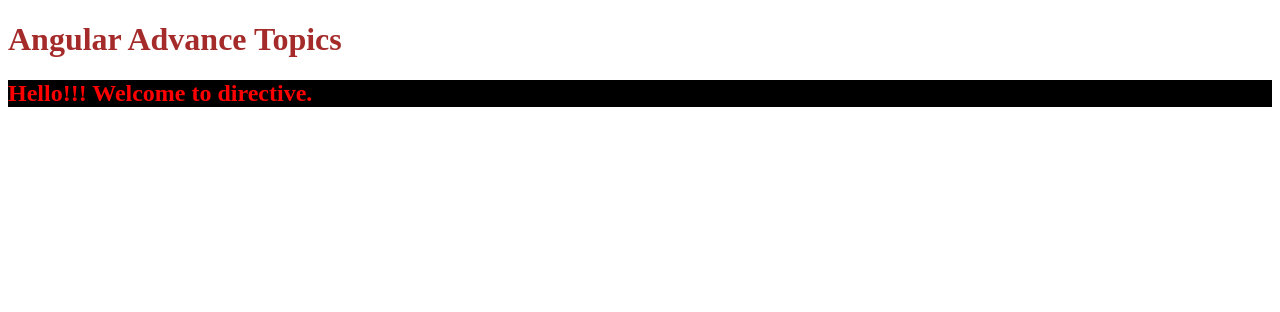
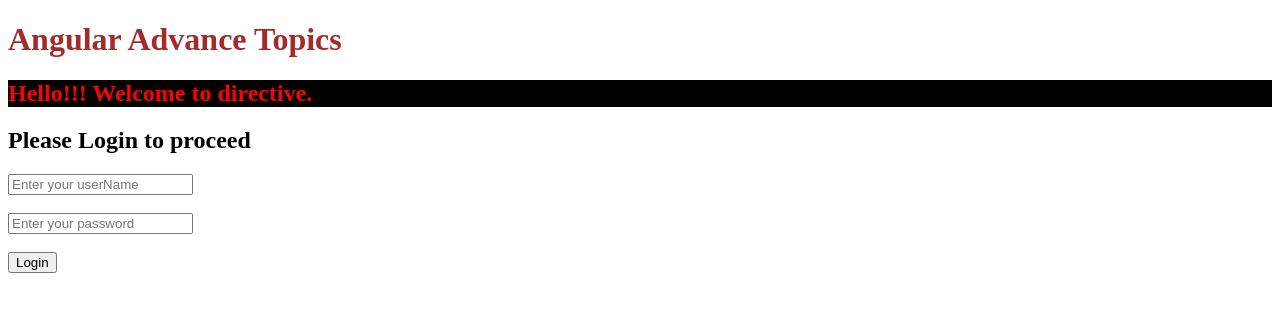
Before and after one commit to Sufiyan33/Learning-Angular, an Angular app in the folder Angular-Advance/advance/: page / in a window 1280 px wide. Shown: the top 312 px of the page. Built offline with nearby package versions, Linux system fonts and the light colour scheme.

Commit message:
Added template-driven forms

```diff
--- a/Angular-Advance/advance/src/app/app.component.html
+++ b/Angular-Advance/advance/src/app/app.component.html
@@ -1,3 +1,14 @@
 <h1 style="color: brown;">Angular Advance Topics</h1>
 
 <h2 appRedElement >{{directiveTitle}}</h2>
+
+<div id="d1">
+    <h2>Please Login to proceed</h2>
+    <div id="d2">
+        <form #loginForm="ngForm" (ngSubmit)=userLogin(loginForm.value)>
+            <input type="text" placeholder="Enter your userName" name="name" ngModel><br/><br/>
+            <input type="password" placeholder="Enter your password" name="password" ngModel> <br/><br/>
+            <button class="btn">Login</button>
+        </form>
+    </div>
+</div>
--- a/Angular-Advance/advance/src/app/app.component.ts
+++ b/Angular-Advance/advance/src/app/app.component.ts
@@ -13,4 +13,8 @@
 export class AppComponent {
   title = 'Angular Advance Topics';
   directiveTitle = 'Hello!!! Welcome to directive.';
+
+  userLogin(item:any){
+    console.warn(item)
+  }
 }
```
